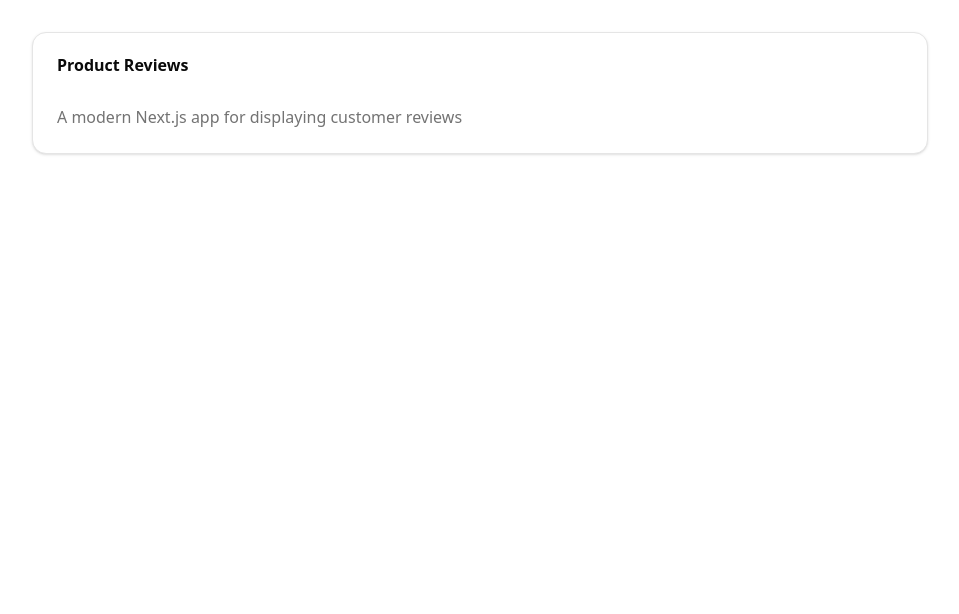
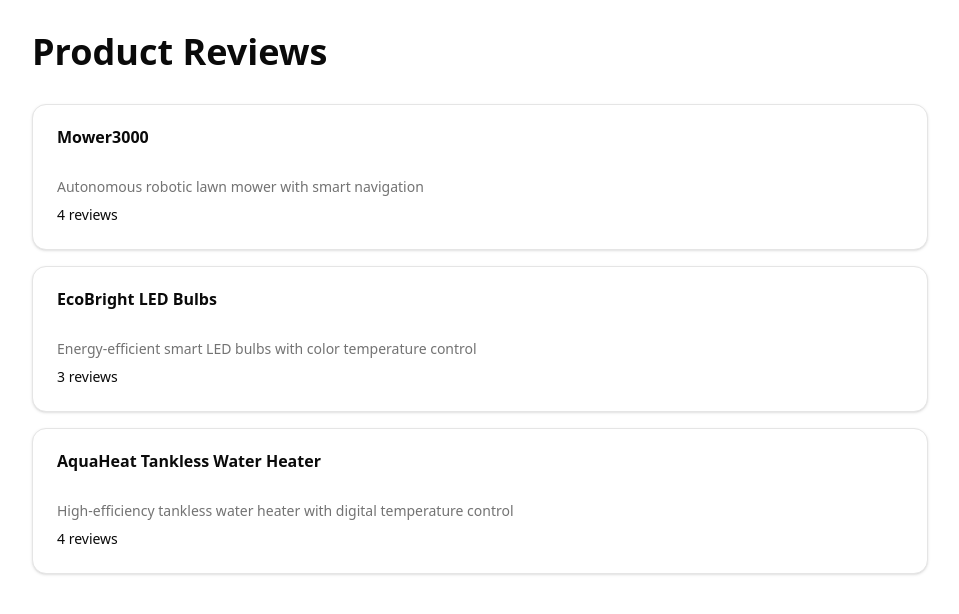
Before and after one commit to RahulRohidasPatil/AI-Review-Summary, a Next.js app: page / in a window 1280 px wide. Shown: the top 614 px of the page, without its empty margins (160-1119 px from the left). Built offline with nearby package versions, Linux system fonts and the light colour scheme.

Commit message:
Exercise 1.2

```diff
--- a/app/page.tsx
+++ b/app/page.tsx
@@ -1,19 +1,29 @@
 import { Card, CardContent, CardHeader, CardTitle } from "@/components/ui/card";
+import { getProducts } from "@/lib/sample-data";
 
 export default function Home() {
+  const products = getProducts();
+
   return (
     <main className="min-h-screen p-8">
       <div className="max-w-4xl mx-auto space-y-8">
-        <Card>
+        <h1 className="text-4xl font-bold">Product Reviews</h1>
+
+        <div className="grid gap-4">
+          {products.map((product) => (
+            <Card key={product.slug}>
               <CardHeader>
-            <CardTitle>Product Reviews</CardTitle>
+                <CardTitle>{product.name}</CardTitle>
               </CardHeader>
               <CardContent>
-            <p className="text-muted-foreground">
-              A modern Next.js app for displaying customer reviews
+                <p className="text-sm text-muted-foreground">
+                  {product.description}
                 </p>
+                <p className="text-sm mt-2">{product.reviews.length} reviews</p>
               </CardContent>
             </Card>
+          ))}
+        </div>
       </div>
     </main>
   );
--- /dev/null
+++ b/lib/sample-data.ts
@@ -0,0 +1,132 @@
+import { type Product, ProductSchema } from "./types";
+
+export const sampleProductsReviews: Record<string, Product> = {
+  mower: {
+    slug: "mower",
+    name: "Mower3000",
+    description: "Autonomous robotic lawn mower with smart navigation",
+    reviews: [
+      {
+        reviewer: "John D.",
+        stars: 4,
+        review:
+          "Great mower! Handles slopes well and is very quiet. Setup took about an hour, but once configured it works autonomously. Battery lasts about 90 minutes.",
+        date: "2025-11-15T10:30:00Z",
+      },
+      {
+        reviewer: "Sarah M.",
+        stars: 5,
+        review:
+          "Love this thing! My lawn has never looked better. It runs every day at 6am and I don't have to think about it. The app is easy to use and scheduling is straightforward.",
+        date: "2025-11-20T14:22:00Z",
+      },
+      {
+        reviewer: "Mike R.",
+        stars: 2,
+        review:
+          "Disappointed. I hate mowing the lawn, and this did not change that.",
+        date: "2025-11-28T08:15:00Z",
+      },
+      {
+        reviewer: "Emily K.",
+        stars: 4,
+        review:
+          "Really impressed with the cutting quality. It mulches the grass perfectly. Only downside is it can't handle thick weeds, but that's expected. Worth the price.",
+        date: "2025-12-01T16:45:00Z",
+      },
+    ],
+  },
+  ecoBright: {
+    slug: "ecoBright",
+    name: "EcoBright LED Bulbs",
+    description:
+      "Energy-efficient smart LED bulbs with color temperature control",
+    reviews: [
+      {
+        reviewer: "Amanda L.",
+        stars: 5,
+        review:
+          "These bulbs are fantastic! Added a lot of ambiance to the room.",
+        date: "2025-11-10T09:20:00Z",
+      },
+      {
+        reviewer: "Carlos P.",
+        stars: 3,
+        review:
+          "Decent bulbs for the price. Color temperature control works well, but I wish they were brighter at max setting. They do save energy compared to my old bulbs.",
+        date: "2025-11-18T12:33:00Z",
+      },
+      {
+        reviewer: "Lisa T.",
+        stars: 4,
+        review:
+          "Very happy with these. The scheduling feature is great—bulbs dim automatically at 9pm. App is intuitive. Lost one star because one bulb failed after 3 months.",
+        date: "2025-11-25T18:10:00Z",
+      },
+    ],
+  },
+  aquaHeat: {
+    slug: "aquaHeat",
+    name: "AquaHeat Tankless Water Heater",
+    description:
+      "High-efficiency tankless water heater with digital temperature control",
+    reviews: [
+      {
+        reviewer: "Robert F.",
+        stars: 5,
+        review:
+          "Incredible upgrade from our old tank heater. Endless hot water and our energy bill dropped by 30%. Installation was professional and took about 4 hours.",
+        date: "2025-10-05T11:15:00Z",
+      },
+      {
+        reviewer: "Jenny W.",
+        stars: 4,
+        review:
+          "Works great but required upgrading our gas line which added $800 to the cost. Once installed, it's been flawless. Water heats instantly and temperature is consistent.",
+        date: "2025-10-20T15:40:00Z",
+      },
+      {
+        reviewer: "Tom H.",
+        stars: 3,
+        review:
+          "Good product but overpriced. It works as advertised but the 'energy savings' haven't been as dramatic as claimed. Still, no more running out of hot water is nice.",
+        date: "2025-11-12T07:55:00Z",
+      },
+      {
+        reviewer: "Maria S.",
+        stars: 5,
+        review:
+          "Best home improvement we've made! Compact design freed up space in our utility room. The digital display is clear and adjusting temperature is easy. Highly recommend.",
+        date: "2025-11-30T13:25:00Z",
+      },
+    ],
+  },
+};
+
+// Validate data at runtime
+Object.values(sampleProductsReviews).forEach((product) => {
+  ProductSchema.parse(product);
+});
+
+export const Products = Object.values(sampleProductsReviews);
+
+/**
+ * Add beneath the Products export
+ */
+export function getProducts(): Product[] {
+  return Products;
+}
+
+/**
+ * Get a single product by slug
+ * @throws Error if product not found
+ */
+export function getProduct(slug: string): Product {
+  const product = sampleProductsReviews[slug];
+
+  if (!product) {
+    throw new Error(`Product not found: ${slug}`);
+  }
+
+  return product;
+}
--- /dev/null
+++ b/lib/types.ts
@@ -0,0 +1,21 @@
+import { z } from "zod";
+
+// Review schema
+export const ReviewSchema = z.object({
+  reviewer: z.string(),
+  stars: z.number().min(1).max(5),
+  review: z.string(),
+  date: z.string(), // ISO date string
+});
+
+// Product schema
+export const ProductSchema = z.object({
+  slug: z.string(),
+  name: z.string(),
+  description: z.string(),
+  reviews: z.array(ReviewSchema),
+});
+
+// Infer TypeScript types from schemas
+export type Review = z.infer<typeof ReviewSchema>;
+export type Product = z.infer<typeof ProductSchema>;
--- a/package.json
+++ b/package.json
@@ -18,7 +18,8 @@
     "radix-ui": "^1.4.3",
     "react": "19.2.4",
     "react-dom": "19.2.4",
-    "tailwind-merge": "^3.4.0"
+    "tailwind-merge": "^3.4.0",
+    "zod": "^4.3.6"
   },
   "devDependencies": {
     "@biomejs/biome": "2.3.15",
```
Also changed, not shown: 1 other file (tests, documents, lock files or other folders). Lines whose indentation alone changed are shown as unchanged.
